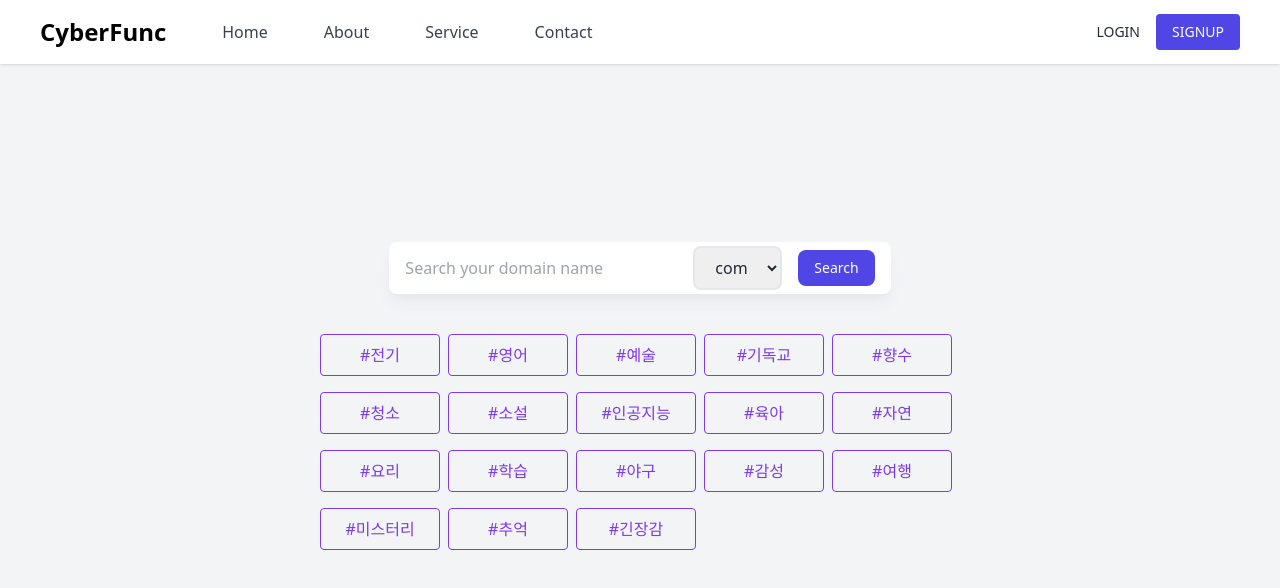
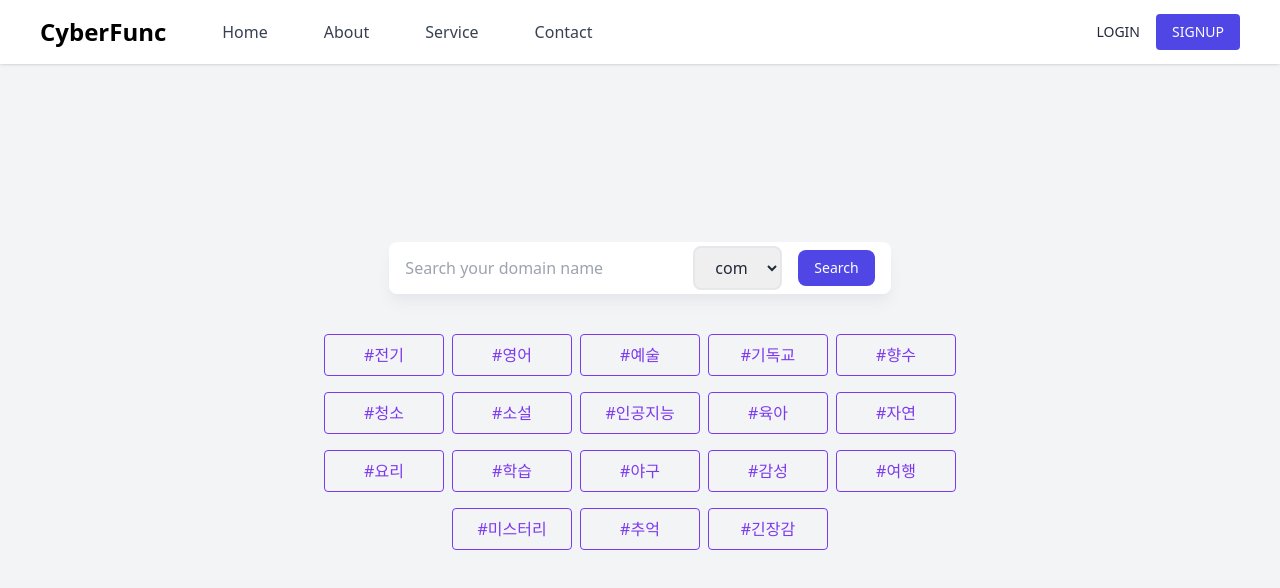
Before and after one commit to Saccharin01/KDT-IaaS-2-ProjectA-2team, a Next.js app in the folder frontend/: page / in a window 1280 px wide. Shown: the top 588 px of the page. Built offline with nearby package versions, Linux system fonts and the light colour scheme.

Commit message:
Fix | frontend/hashTag.tsx : handleTagClick 매개변수 변경으로 인한 수정

```diff
--- a/frontend/src/app/components/HashTag.tsx
+++ b/frontend/src/app/components/HashTag.tsx
@@ -3,6 +3,7 @@
 import React from "react";
 import { useRouter } from "next/navigation";
 import { handleTagClick } from "../func/handleTagClick";
+import { QUERY_TYPE } from "@shared/query/bookSearch.query";
 
 interface HashTagsProps {
   tags: string[];
@@ -12,12 +13,12 @@ const HashTags = ({ tags }: HashTagsProps) => {
   const router = useRouter();
 
   return (
-    <div className="flex justify-start flex-wrap gap-x-2 gap-y-4 mx-auto">
+    <div className="flex justify-center flex-wrap gap-x-2 gap-y-4 mx-auto">
       {tags.map((tag) => (
         <button
           className="px-6 py-2 min-w-[120px] text-center text-violet-600 border border-violet-600 rounded hover:bg-violet-600 hover:text-white active:bg-indigo-500 focus:outline-none focus:ring"
           key={tag}
-          onClick={() => handleTagClick(tag, router)}
+          onClick={() => handleTagClick(QUERY_TYPE.TAG ,tag, router)}
         >
           {tag}
         </button>
```
